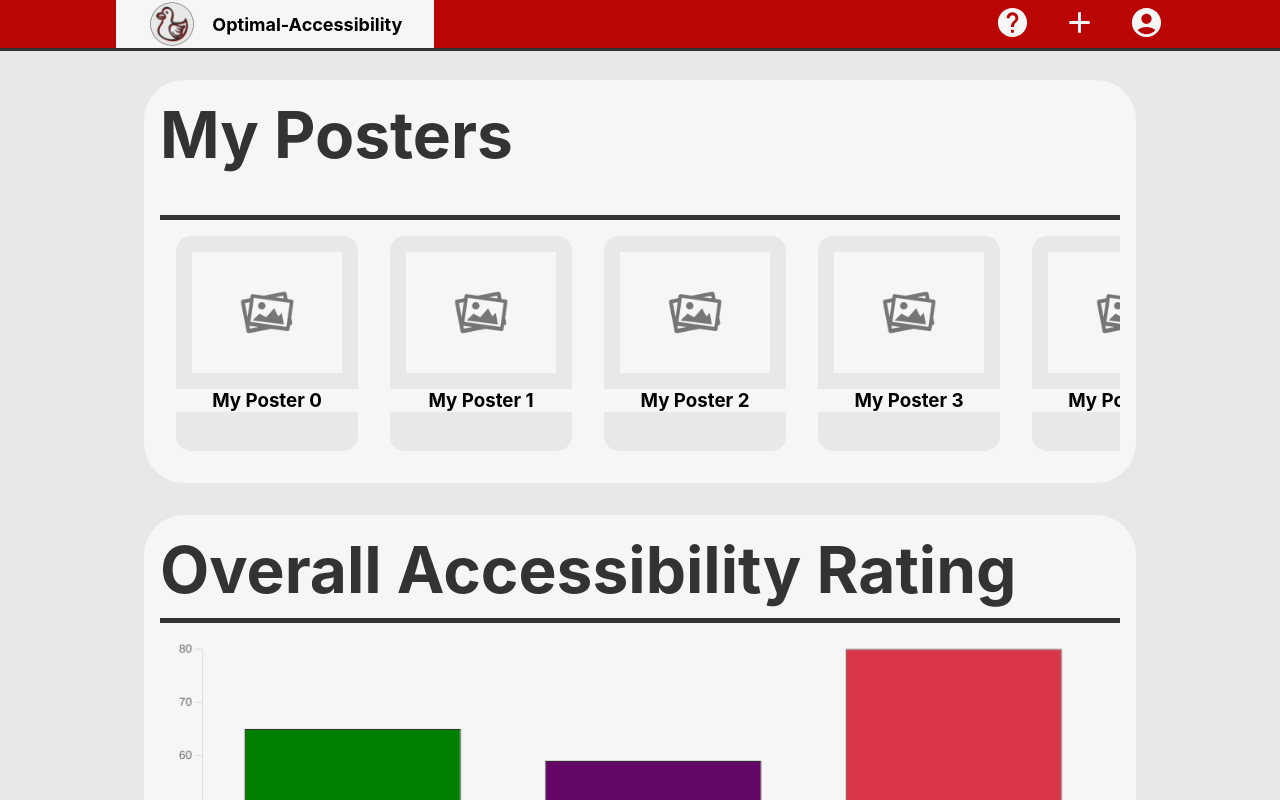
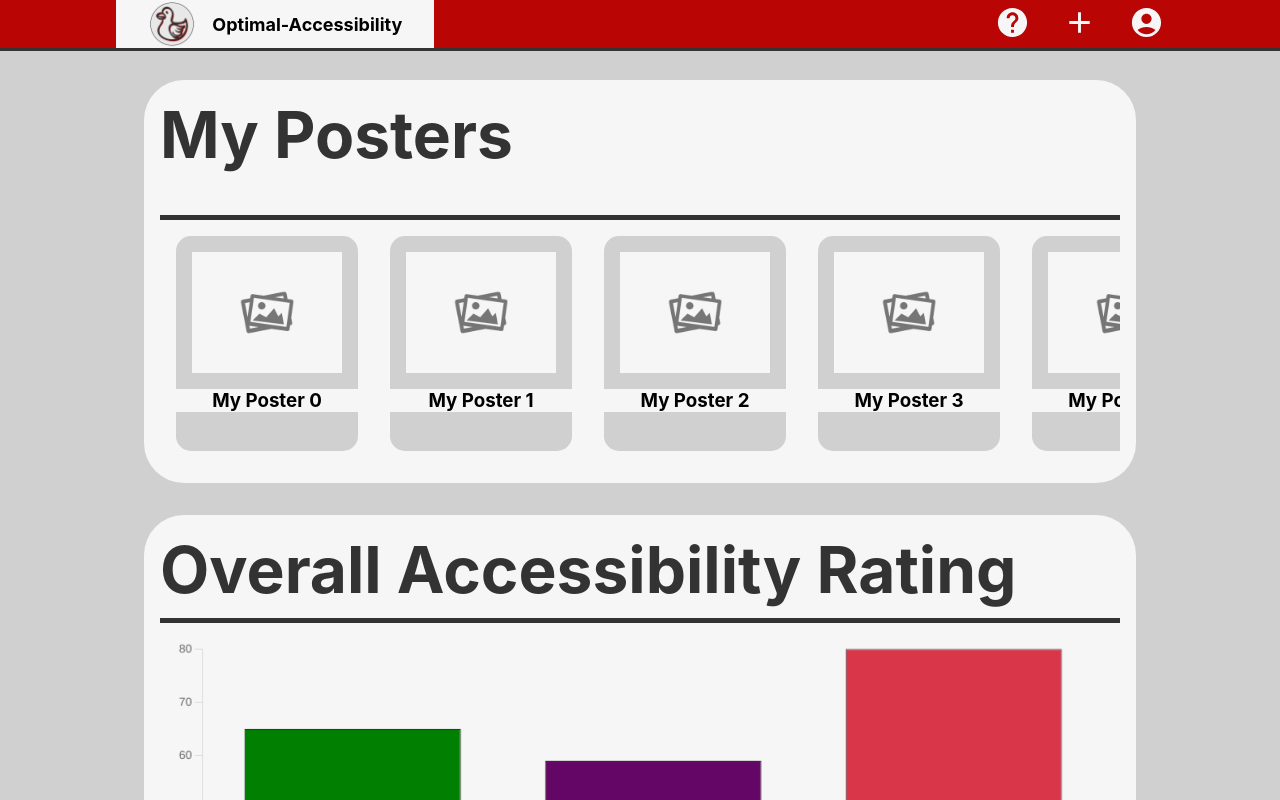
Before and after one commit to TylerAdamMartinez/Optimal-Accessibility, a React (Create React App) app in the folder Application/: page / in a window 1280 px wide. Shown: the top 800 px of the page. Built offline with nearby package versions, Linux system fonts and the light colour scheme.

Commit message:
[App][MyPoster] style: change bg color

```diff
--- a/Application/src/App.css
+++ b/Application/src/App.css
@@ -1,5 +1,5 @@
 .App {
-  background-color: #e8e8e8;
+  background-color: #D0D0D0;
   width: 100%;
   height: 100%;
 }
--- a/Application/src/Components/MyPoster.css
+++ b/Application/src/Components/MyPoster.css
@@ -1,5 +1,5 @@
 #MyPoster {
-    background-color: #e8e8e8;
+    background-color: #D0D0D0;
     display: grid;
     grid-template-rows: 5fr 1fr 1fr;
     grid-template-columns: 1fr;
```
